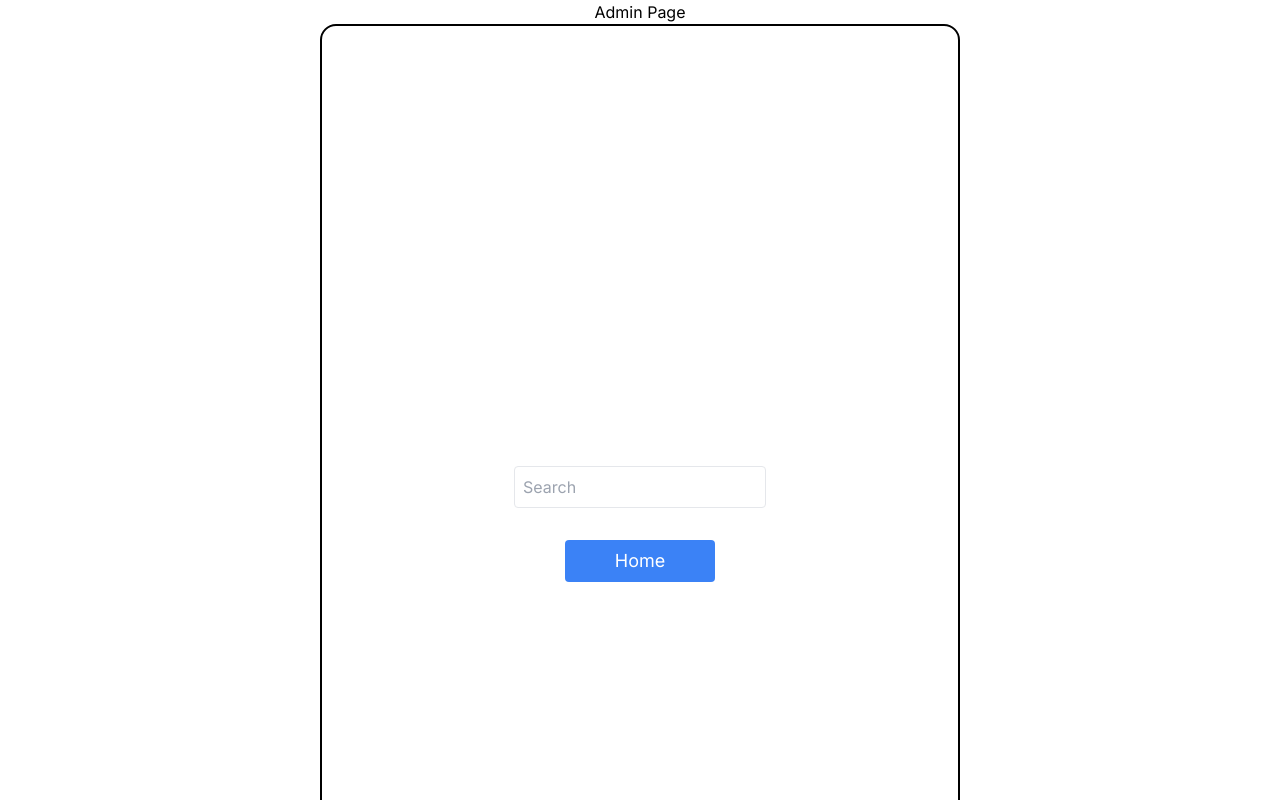
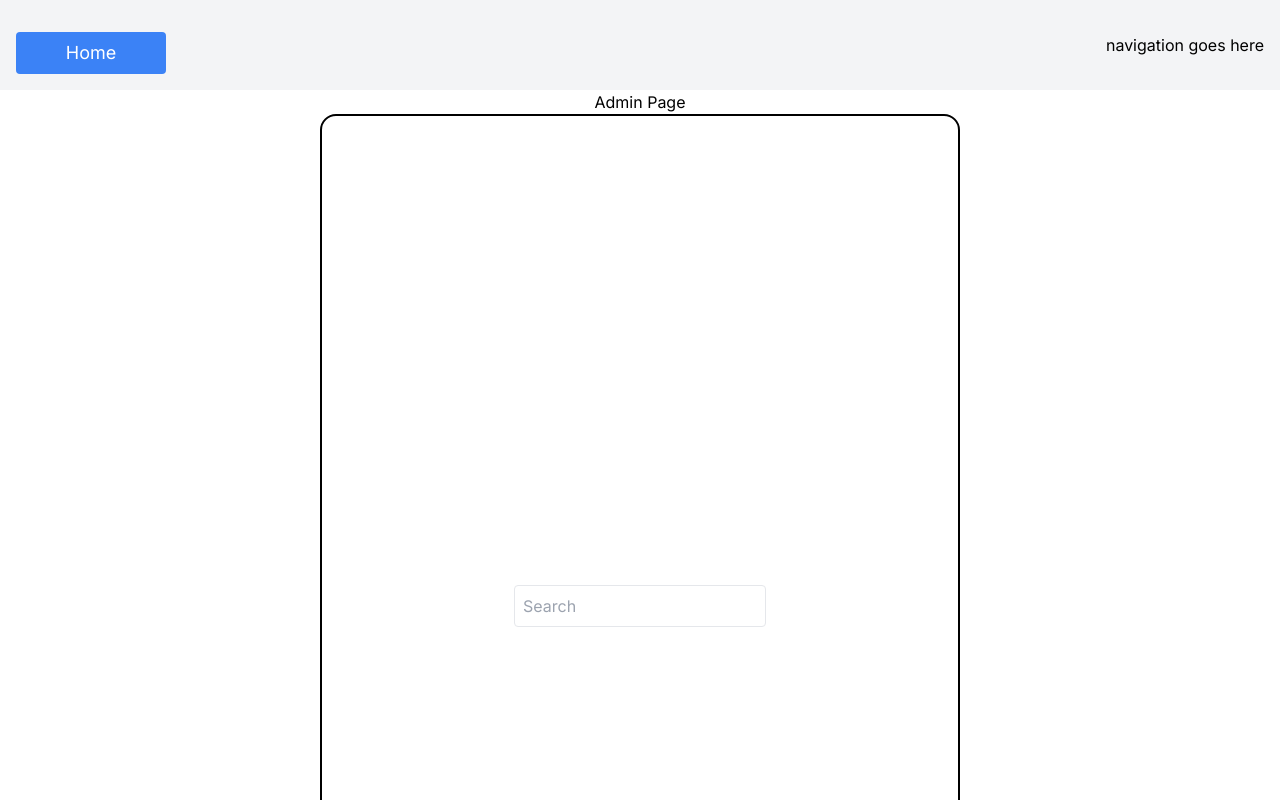
Before and after one commit to dontyellwillcry/adventure-gpt, a Next.js app: page /admin in a window 1280 px wide. Shown: the top 800 px of the page. Built offline with nearby package versions, Linux system fonts and the light colour scheme.

Commit message:
added nav bar to admin page

```diff
--- a/app/admin/page.tsx
+++ b/app/admin/page.tsx
@@ -10,18 +10,22 @@ export default function AdminPage() {
   }
 
   return (
-    <main className="flex flex-col items-center justify-center min-h-screen bg-white">
-      <h1>Admin Page</h1>
-      <div className="flex flex-col items-center justify-center w-1/2 h-[1000px] border-2 border-black rounded-2xl">
-        <form className="w-full flex flex-col items-center">
-          <input placeholder="Search" className="mb-4 p-2 border rounded" />
-          <button
+    <main className="flex flex-col items-center justify-start min-h-screen bg-white">
+      <nav className="w-full bg-gray-100 p-4 flex justify-between items-center">
+        <button
             type="button"
             onClick={handleRoute}
             className="flex items-center justify-center p-4 text-lg bg-blue-500 text-white rounded w-[150px] h-[42px] mt-4 "
           >
             Home
           </button>
+        navigation goes here
+      </nav>
+      <h1>Admin Page</h1>
+      <div className="flex flex-col items-center justify-center w-1/2 h-[1000px] border-2 border-black rounded-2xl">
+        <form className="w-full flex flex-col items-center">
+          <input placeholder="Search" className="mb-4 p-2 border rounded" />
+
         </form>
       </div>
     </main>
```
